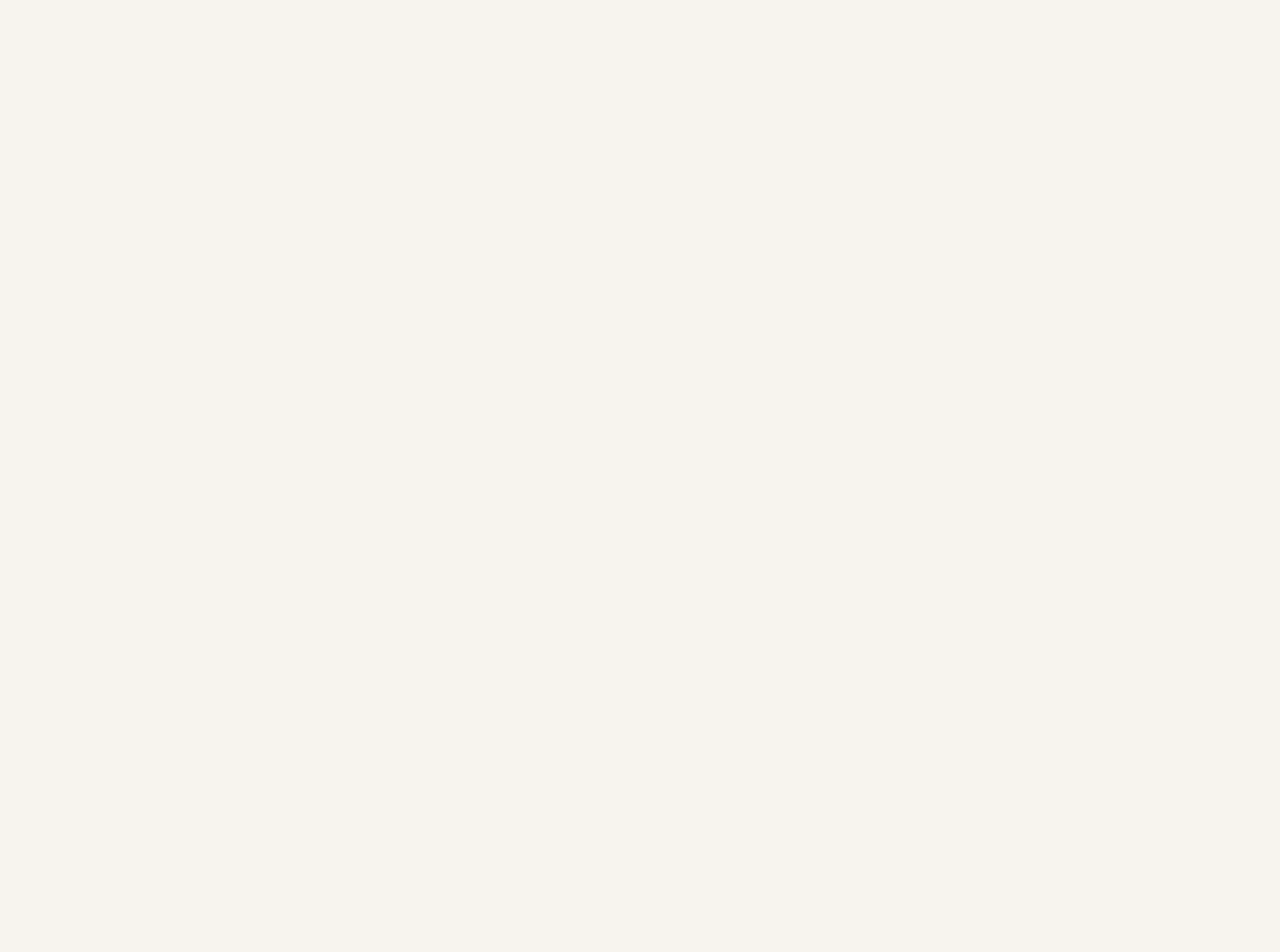
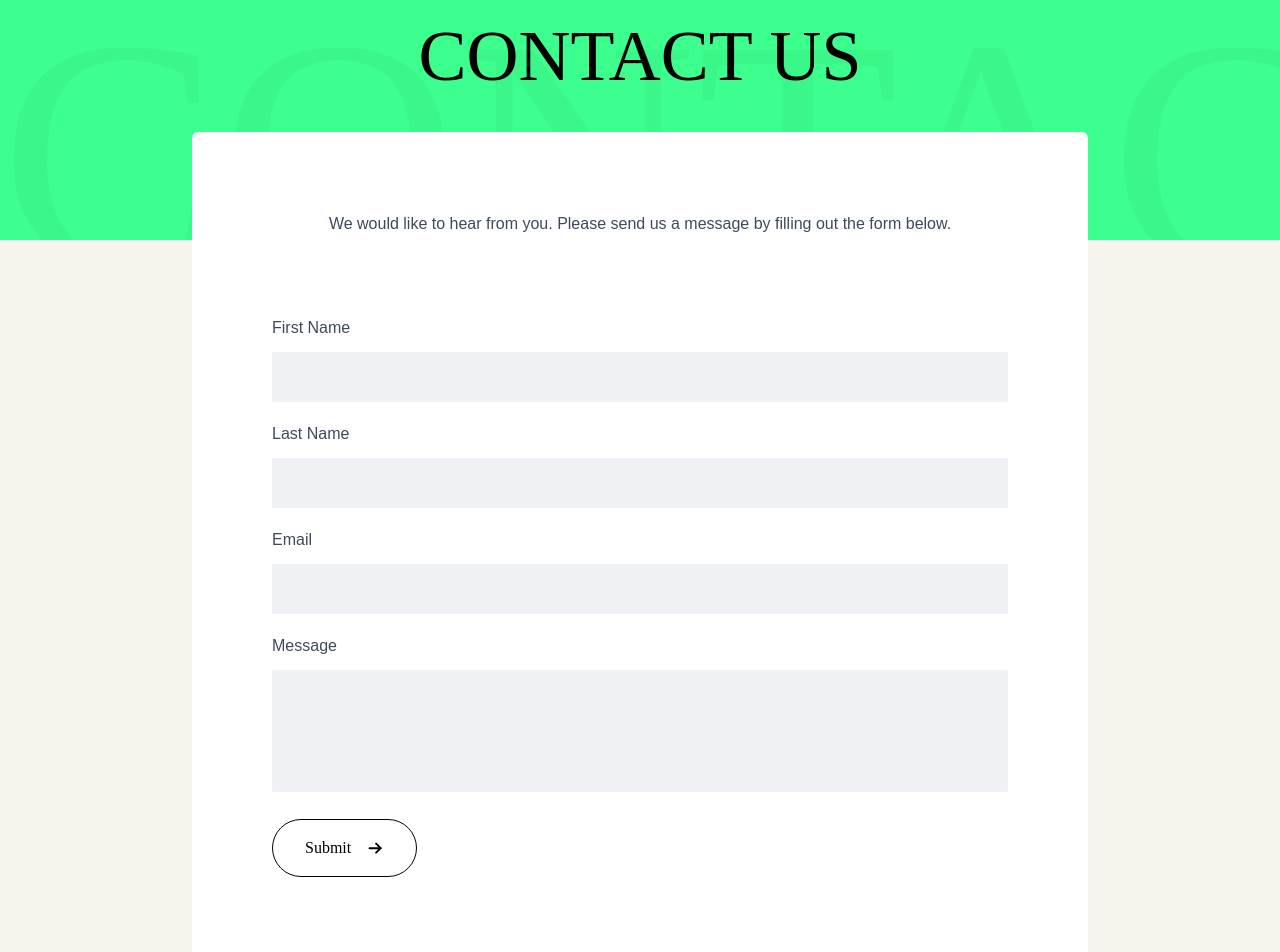
Before and after one commit to PhillipNzau/qbVentures-website, an Angular app: page /contact in a window 1280 px wide. Shown: the part 260-1212 px from the top of the page. Before the commit the page ends 800 px from the top, so only its background shows below. Built offline with nearby package versions, Linux system fonts and the light colour scheme; a web font is replaced by a local one.

Commit message:
Team page and contact us page complete

```diff
--- a/src/app/components/contact/contact.component.html
+++ b/src/app/components/contact/contact.component.html
@@ -1 +1,126 @@
-<p>contact works!</p>
+<!-- Hero -->
+<section class="relative h-[500px] bg-primaryGreen overflow-hidden">
+  <app-navbar></app-navbar>
+
+  <h2
+    class="mt-28 text-primaryBlack font-headingExtraBold text-5xl md:text-7xl text-center"
+  >
+    CONTACT US
+  </h2>
+  <h1
+    class="mt-[110px] md:-mt-[185px] text-center font-headingExtraBold text-[#00000008] text-[110px] md:text-[330px]"
+  >
+    CONTACT
+  </h1>
+</section>
+
+<!-- Contact form -->
+<section
+  id="contact"
+  class="relative lg:px-48 my-12 md:my-48 py-10 px-2 md:py-0"
+>
+  <form action="" class="rounded-md bg-primaryWhite p-6 md:p-20 md:-mt-[300px]">
+    <p class="text-center mb-6 text-[#3D4A5C] md:mb-20">
+      We would like to hear from you. Please send us a message by filling out
+      the form below.
+    </p>
+    <!-- first -->
+    <div class="mb-5">
+      <label
+        for="fName"
+        class="mb-3 block text-base font-medium text-[#3D4A5C]"
+      >
+        First Name
+      </label>
+      <input
+        type="text"
+        name="first"
+        id="fName"
+        placeholder=""
+        class="w-full appearance-none rounded-sm border border-transparent bg-[#EFF1F4] py-3 px-6 text-base font-medium text-[#6B7280] outline-none focus:border-[#6A64F1] focus:shadow-md"
+      />
+    </div>
+
+    <!-- last -->
+    <div class="mb-5">
+      <label
+        for="lName"
+        class="mb-3 block text-base font-medium text-[#3D4A5C]"
+      >
+        Last Name
+      </label>
+      <input
+        type="text"
+        name="last"
+        id="lName"
+        placeholder=""
+        class="w-full appearance-none rounded-sm border border-transparent bg-[#EFF1F4] py-3 px-6 text-base font-medium text-[#6B7280] outline-none focus:border-[#6A64F1] focus:shadow-md"
+      />
+    </div>
+
+    <!-- email -->
+    <div class="mb-5">
+      <label
+        for="email"
+        class="mb-3 block text-base font-medium text-[#3D4A5C]"
+      >
+        Email
+      </label>
+      <input
+        type="email"
+        name="email"
+        id="email"
+        placeholder=""
+        class="w-full appearance-none rounded-sm border border-transparent bg-[#EFF1F4] py-3 px-6 text-base font-medium text-[#6B7280] outline-none focus:border-[#6A64F1] focus:shadow-md"
+      />
+    </div>
+    <!-- message -->
+    <div class="mb-5">
+      <label
+        for="message"
+        class="mb-3 block text-base font-medium text-[#3D4A5C]"
+      >
+        Message
+      </label>
+      <textarea
+        rows="4"
+        name="message"
+        id="message"
+        placeholder=""
+        class="w-full appearance-none resize-none rounded-sm border border-transparent bg-[#EFF1F4] py-3 text-base font-medium text-[#6B7280] outline-none focus:border-[#6A64F1] focus:shadow-md"
+      >
+      </textarea>
+
+      <!-- submit -->
+      <div
+        class="group flex items-center justify-around rounded-full py-4 px-8 w-max mt-5 gap-x-4 cursor-pointer transition-all duration-500 transform bg-transparent text-primaryBlack hover:bg-primaryBlack hover:text-primaryWhite border-primaryBlack border font-headingFont"
+      >
+        Submit
+
+        <svg
+          class="stroke-primaryBlack transition-all duration-300 ease-in-out group-hover:stroke-primaryWhite"
+          width="17"
+          height="17"
+          viewBox="0 0 17 17"
+          fill="none"
+          xmlns="http://www.w3.org/2000/svg"
+        >
+          <path
+            d="M2.54376 8.13342H13.6253"
+            stroke-width="2"
+            stroke-linecap="round"
+            stroke-linejoin="round"
+          />
+          <path
+            d="M9.09198 3.60004L13.6254 8.13341L9.09198 12.6668"
+            stroke-width="2"
+            stroke-linecap="round"
+            stroke-linejoin="round"
+          />
+        </svg>
+      </div>
+    </div>
+  </form>
+</section>
+<!-- footer -->
+<app-footer></app-footer>
--- a/src/app/shared/navbar/navbar.component.html
+++ b/src/app/shared/navbar/navbar.component.html
@@ -83,7 +83,11 @@
     >
       <a>Team</a>
     </li>
-    <li>
+    <li
+      [routerLink]="['/contact']"
+      [routerLinkActive]="['font-headingFont', '']"
+      [routerLinkActiveOptions]="{ exact: true }"
+    >
       <a
         class="bg-primaryBlack py-3 px-4 rounded-full text-white font-headingFont"
         >Get in Touch</a
@@ -159,7 +163,11 @@
       >
         <a>Team</a>
       </li>
-      <li>
+      <li
+        [routerLink]="['/contact']"
+        [routerLinkActive]="['font-headingFont', '']"
+        [routerLinkActiveOptions]="{ exact: true }"
+      >
         <a
           class="bg-primaryWhite py-3 px-4 rounded-full text-primaryBlack font-headingFont"
           >Get in Touch</a
```
Also changed, not shown: src/app/components/contact/contact.component.ts (+7 -5 lines).
